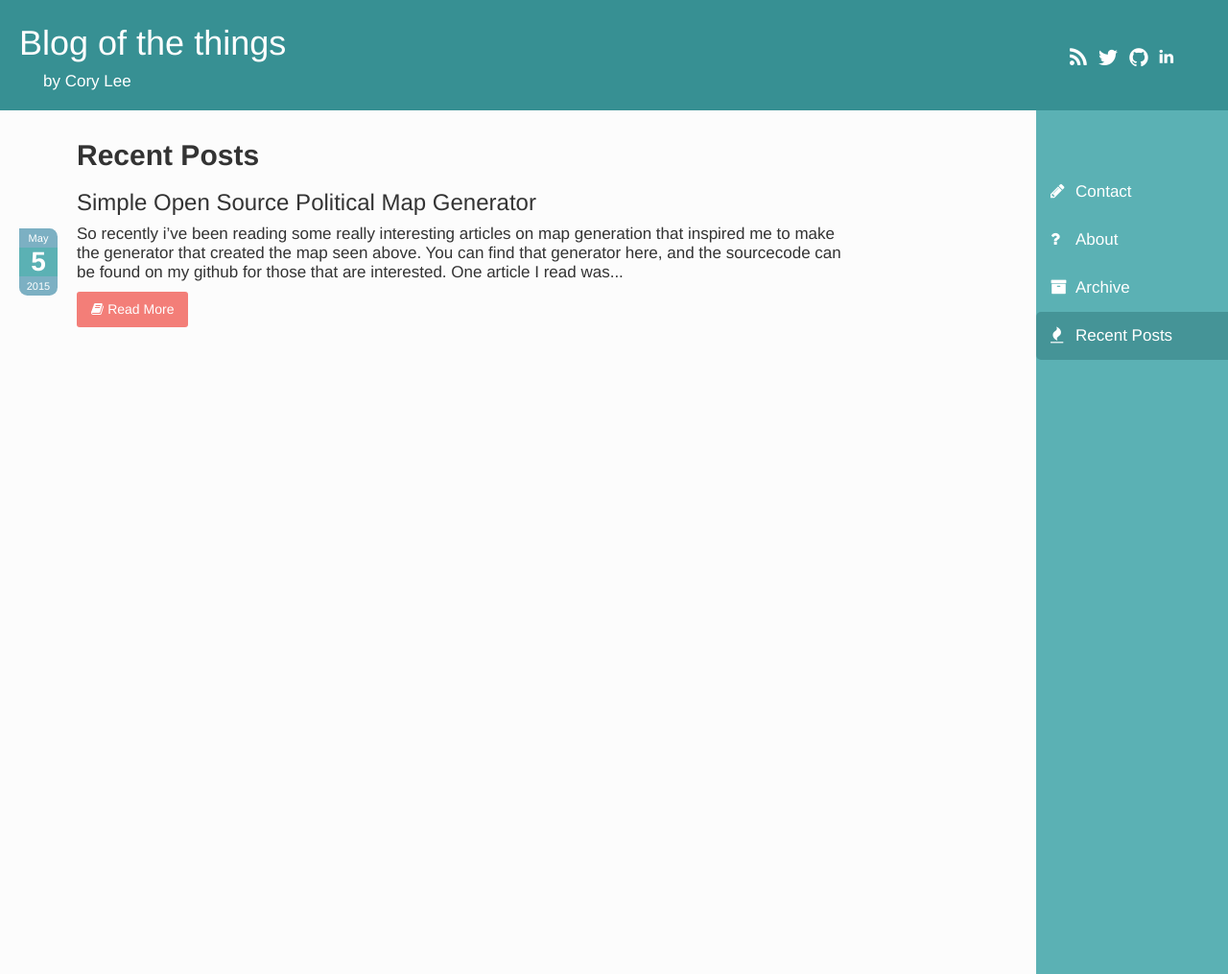
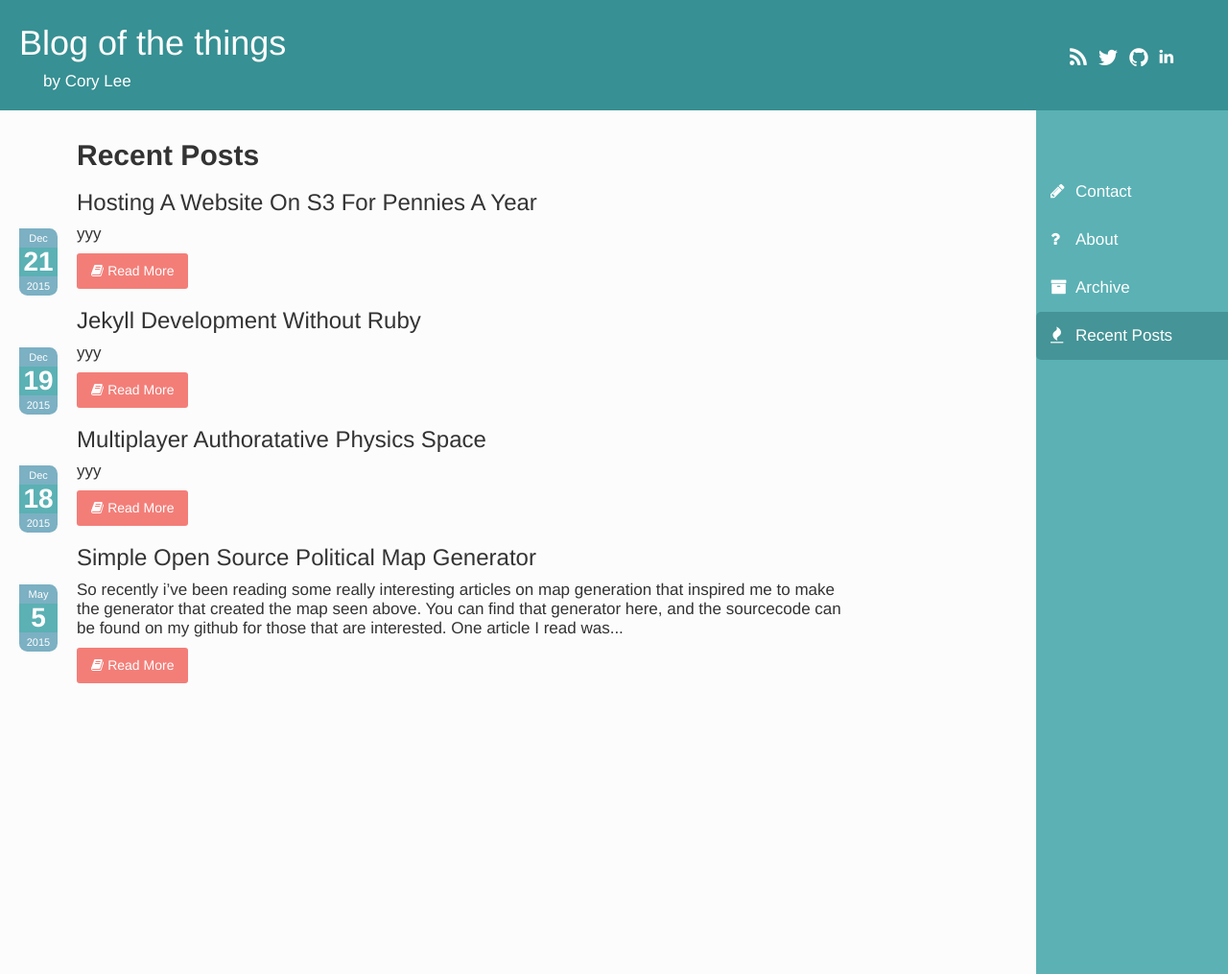
Before and after one commit to coryleeio/jekblog, a Jekyll site: the page built from index.html, in a window 1280 px wide. Shown: the whole page at 96% size. Built offline with Jekyll 4.4.1, drawn with Linux system fonts in a browser that asks for light colours; nearby versions of some CDN libraries; comment, search, counter and statistics services are not loaded.

Commit message:
Stub next articles

```diff
--- /dev/null
+++ b/_posts/2015-12-18-multiplayer-authoratative-physics-space.md
@@ -0,0 +1,4 @@
+---
+description: Post-Mortem on a javascript exclusive multiplayer authoratative physics simulation NOT using unity.
+---
+yyy
--- /dev/null
+++ b/_posts/2015-12-19-jekyll-development-without-ruby.md
@@ -0,0 +1,4 @@
+---
+description: jekyll-development-without-ruby.md
+---
+yyy
--- /dev/null
+++ b/_posts/2015-12-21-hosting-a-website-on-s3-for-pennies-a-year.md
@@ -0,0 +1,4 @@
+---
+description: 2015-12-21-hosting-a-website-on-s3-for-penies-a-year.md
+---
+yyy
```
Also changed, not shown: _posts/2015-05-05-simple-open-source-political-map-generator.md (+1 -1 lines), README.md, 1 other file.
